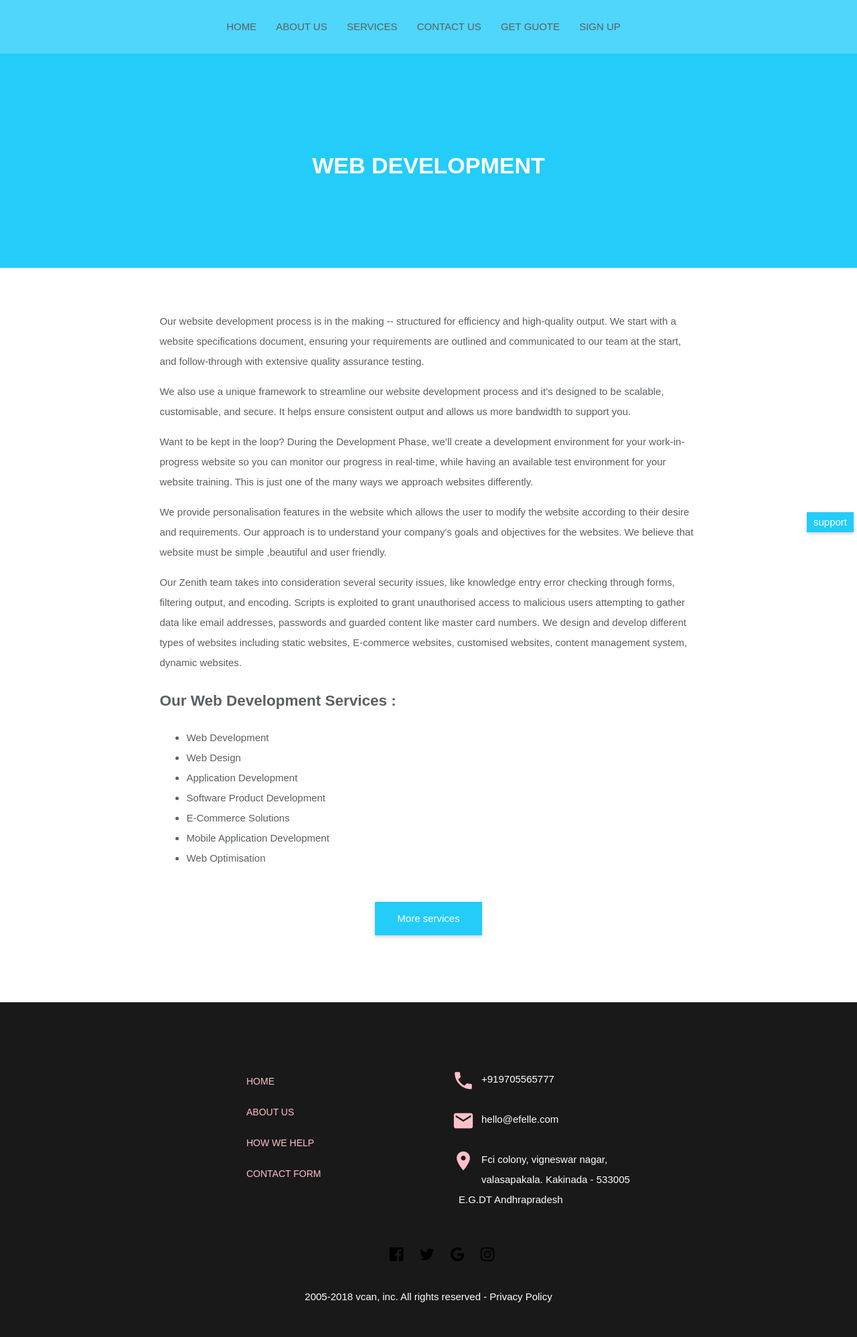
After one commit to tncyrdmc/Vcan, a PHP site: page /web-development.php in a window 1280 px wide. The commit adds this page. Shown: the whole page at 67% size. Run offline with PHP 8.4, Linux system fonts and the light colour scheme.

Commit message:
just doing some modification

```diff
--- a/css/style.css
+++ b/css/style.css
@@ -1,3 +1,11 @@
+/*header bg for contact , about and instant quote pages*/
+.header-bg{
+    width: 100%;
+    height: 400px;
+    background-color: #23ccf9;
+    text-align: center;
+
+}
 .header-text{
   position: relative;
   top: 180px;
@@ -8,6 +16,27 @@
 }
 .header-text h1{
   font-size: 34px;
+}
+
+.abt2{
+    width: 80%;
+    height: 100%;
+    margin: 10px auto;
+    padding: 10px;
+    box-sizing: border-box;
+
+}
+.abt-text-contain2{
+    color: #5a5f63;
+    margin: 20px auto;
+    width: 80%;
+    padding: 10px;
+    overflow-wrap:  break-word;
+}
+.abt-text-contain2 ul{
+text-align: left;
+list-style-color: #23ccf9;
+
 }
 /*conatct form*/
 .contact-container{
@@ -51,3 +80,14 @@
     list-style: none;
     width: 100%;
  }
+  .contact-text  .form-container input[type = "submit"],.sign-up input[type = "submit"]{
+    width: auto;
+    background-color: pink;
+    color: #fff;
+    border: 0;
+    box-shadow: 0px 2px 5px rgba(0, 0, 0, 0.2);
+    transition: background-color 0.1s ease-in 0.2s;
+ }
+  .contact-text  .form-container input[type = "submit"]:hover,.sign-up input[type = "submit"]:hover{
+    background-color:  #5a5f63;
+  }
--- a/css/theme.css
+++ b/css/theme.css
@@ -5,7 +5,6 @@ body{
     font-weight: 400;
     font-size: 15px;
     line-height: 2;
-    background-color: white;
     overflow-x: hidden;
     color:  #5a5f63;
 }
@@ -46,22 +45,22 @@ body{
     transition: border-bottom 0.2s ease-in 0.2s;
 }
 .nav-bg ul li:hover{
-    border-bottom: 2px solid #23ccf9;
+    border-bottom: 2px solid #5a5f63;
 }
 .nav-bg ul li a{
     text-decoration: none;
     color:  #5a5f63;
 }
-/*header bg for contact , about and instant quote pages*/
-.header-bg{
-    width: 100%;
-    height: 400px;
-    background-color: #23ccf9;
-    text-align: center;
-
+/*sing up form*/
+.sign-up {
+    padding: 10px;
+    width: auto;
 }
-
-
+.sign-up input{
+    margin: 0;
+    padding: 10px;
+    border: 1px solid pink;
+}
 /*about us style*/
 .abt-bg{
     width: 100%;
@@ -100,7 +99,6 @@ body{
     color: #5a5f63;
     width: 100%;
     height: auto;
-    background-color: white;
     text-align: center;
 }
 .box-container{
@@ -117,7 +115,6 @@ body{
 .s-row{
     text-align: center;
     width: 350px;
-    background-color: white;
     padding: 20px;
     margin: 30px 10px;
     box-shadow: 0px 2px 5px rgba(0, 0, 0, 0.2);
@@ -140,6 +137,7 @@ body{
     background-color: #23ccf9;
 }
 .s-bt{
+    text-align: center;
     width: 20%;
     background-color: #23ccf9;
     padding: 10px;
@@ -244,9 +242,7 @@ body{
     bottom: 5px;
     width: auto;
     height: auto;
-    border: 1px solid #000000;
-    border-radius: 5px;
-    background-color:#ffffff;
+    background-color:  #23ccf9;
     text-align: center;
     box-sizing: border-box;
     box-shadow: 0px 2px 5px rgba(0, 0, 0, 0.2);
@@ -255,24 +251,25 @@ body{
     padding: 10px;
 }
 .chat-container span a{
-    color:  pink;
+    color:  white;
     text-decoration: none;
 }
 .chat-form input,textarea{
     width: 80%;
-    padding: 4px;
+    padding: 5px;
     margin-top: 4px;
-    border: 1px solid rgba(0, 0, 0, 0.5);
+    border: 1px solid #eee;
     text-align: left;
 }
 .chat-form input[type = "submit"]{
     text-align: inherit;
-    background-color: pink;
+    background-color: rgba(0, 0, 0, 0.8);
     border: 0;
     color: white;
     padding: 8px;
     margin-bottom: 4px;
+    transition: background-color 0.1s ease-in 0.2s;
 }
 .chat-form input[type = "submit"]:hover{
-    background-color: rgba(0, 0, 0, 1);
+    background-color: #5a5f63;
 }
--- a/footer.php
+++ b/footer.php
@@ -38,7 +38,7 @@
 
 	<!--chat form-->
 	<div id="chat-container" class="chat-container">
-		<span><a href="" id="chat-bt">SUPPORT</a></span>
+		<span><a href="" id="chat-bt">support</a></span>
 		<div class="chat-form" >
 		    <form action="" id="chat-form">
 		    	<div>
--- a/index.php
+++ b/index.php
@@ -54,7 +54,7 @@
 						 <div class="row-text">
 							 <p>Our website development process is in the making  structured for efficiency and high-quality output</p>
 							 <div class="r-bt">
-			                	<a href="http://">Know More</a>
+			                	<a href="web-development.php">Know More</a>
 			                 </div>
 						 </div>
                      </div>
@@ -63,7 +63,7 @@
 					     <div class="row-text">
 							 <p>The appearance of your website make strong impression on the image of your company. When you own a business</p>
 							 <div class="r-bt">
-			                	<a href="http://">Know More</a>
+			                	<a href="web-design.php">Know More</a>
 			                 </div>
 					     </div>
                      </div>
@@ -72,7 +72,7 @@
                      	<div class="row-text">
 							 <p> In Zenith,the best place to host your business or personal website. We do everything for you</p>
 							 <div class="r-bt">
-			                	<a href="http://">Know More</a>
+			                	<a href="web-hosting-service.php">Know More</a>
 			                 </div>
                      	</div>
                      </div>
--- a/js/animate.js
+++ b/js/animate.js
@@ -46,5 +46,15 @@ $(function(){
 
 	});
 
+	var $signUpForm = $('#sign-up');
+	var $signUpButtom = $('#sign-bt');
+
+	$signUpForm.hide();
+
+	$signUpButtom.on('click',function(e){
+		e.preventDefault();
+		$signUpForm.delay(400).slideToggle();
+	});
+
 
 });
--- a/nav.php
+++ b/nav.php
@@ -1,15 +1,21 @@
 <div class="nav-bg">
 		<div class="logo">
 
-			</div>
+		</div>
+		<div>
 			<nav class="nav">
 				<ul>
 					<li><a href="index.php">HOME</a></li>
 					<li><a href="about.php">ABOUT US</a></li>
 					<li><a href="services.php">SERVICES</a></li>
+					<li><a href="contact.php">CONTACT US</a></li>
 					<li><a href="instant-quote.php">GET GUOTE</a></li>
-					<li><a href="signup.php">SIGN UP</a></li>
+					<li><a id="sign-bt" href="#">SIGN UP</a></li>
 				</ul>
 			</nav>
         </div>
+        <div class="sign-up" id="sign-up">
+	        <input type="text" name="" id="">
+	        <input type="submit" name="" value="SIGN UP">
+       </div>
 </div>
--- a/services.php
+++ b/services.php
@@ -36,7 +36,7 @@
                          <div class="row-text">
                              <p>Our website development process is in the making  structured for efficiency and high-quality output</p>
                              <div class="">
-                                <a href="http://">Know More</a>
+                                <a href="web-development.php">Know More</a>
                              </div>
                          </div>
                      </div>
@@ -45,7 +45,7 @@
                          <div class="row-text">
                              <p>The appearance of your website make strong impression on the image of your company. When you own a business</p>
                              <div class="">
-                                <a href="http://">Know More</a>
+                                <a href="web-design.php">Know More</a>
                              </div>
                          </div>
                      </div>
@@ -54,7 +54,7 @@
                         <div class="row-text">
                              <p> In Zenith,the best place to host your business or personal website. We do everything for you</p>
                              <div class="">
-                                <a href="http://">Know More</a>
+                                <a href="web-hosting-service.php">Know More</a>
                              </div>
                         </div>
                      </div>
--- /dev/null
+++ b/web-development.php
@@ -0,0 +1,60 @@
+<!DOCTYPE html>
+<html lang="en">
+<head>
+    <meta charset="UTF-8">
+    <meta name="viewport" content="width=device-width, initial-scale=1.0">
+    <meta http-equiv="X-UA-Compatible" content="ie=edge">
+
+
+	<!--Icons-->
+	<link rel="stylesheet" href="https://cdnjs.cloudflare.com/ajax/libs/font-awesome/4.7.0/css/font-awesome.min.css">
+	<link href="https://fonts.googleapis.com/icon?family=Material+Icons" rel="stylesheet">
+    <!--main theme-->
+    <link rel="stylesheet" type="text/css" href="css/theme.css">
+    <!--my style-->
+    <link rel="stylesheet" type="text/css" href="css/style.css">
+    <title>WEB DEVELOPMENT</title>
+</head>
+<body>
+    <header>
+        <!--my navigation-->
+        <?php include "nav.php";?>
+        <div class="header-bg">
+             <div class="header-text">
+                <h1 style="color:white">WEB DEVELOPMENT</h1>
+            </div>
+        </div>
+    </header>
+    <main>
+            <!--Our serices section-->
+    <section>
+        <div class="abt2">
+            <div class="abt-text-contain2">
+                <p>Our website development process is in the making -- structured for efficiency and high-quality output. We start with a website specifications document, ensuring your requirements are outlined and communicated to our team at the start, and follow-through with extensive quality assurance testing.</p>
+                <p>We also use a unique framework to streamline our website development process and it’s designed to be scalable, customisable, and secure. It helps ensure consistent output and allows us more bandwidth to support you.</p>
+                <p>Want to be kept in the loop? During the Development Phase, we’ll create a development environment for your work-in-progress website so you can monitor our progress in real-time, while having an available test environment for your website training. This is just one of the many ways we approach websites differently.</p>
+                <p>We provide personalisation features in the website which allows the user to modify the website according to their desire and requirements. Our approach is to understand your company's goals and objectives for the websites. We believe that website must be simple ,beautiful and user friendly.</p>
+                <p> Our Zenith team takes into consideration several security issues, like knowledge entry error checking through forms, filtering output, and encoding. Scripts is exploited to grant unauthorised access to malicious users attempting to gather data like email addresses, passwords and guarded content like master card numbers. We design and develop different types of websites including static websites, E-commerce websites, customised websites, content management system, dynamic websites.</p>
+                <h2>Our Web Development Services :</h2>
+                <ul>
+                    <li>Web Development</li>
+                    <li>Web Design</li>
+                    <li>Application Development</li>
+                    <li>Software Product Development</li>
+                    <li>E-Commerce Solutions</li>
+                    <li>Mobile Application Development</li>
+                    <li>Web Optimisation</li>
+                </ul>
+                <div class="s-bt">
+				   <a href="services.php">More services</a>
+			   </div>
+            </div>
+        </div>
+    </section>
+
+
+    </main>
+    <!--footer of the page-->
+	<?php include "footer.php";?>
+</body>
+</html>
```
Also changed, not shown: about.php (+2 -25 lines), web-design.php (added, +58 -0 lines), web-hosting-service.php (added, +57 -0 lines), bulk-sms.php (added), mail-marketing.php (added), services/bulk-sms.php (deleted), services/mail-marketing.php (deleted), services/voice-sms.php (deleted), services/web-design.php (deleted), services/web-development.php (deleted), services/web-hosting-service.php (deleted), voice-sms.php (added).
